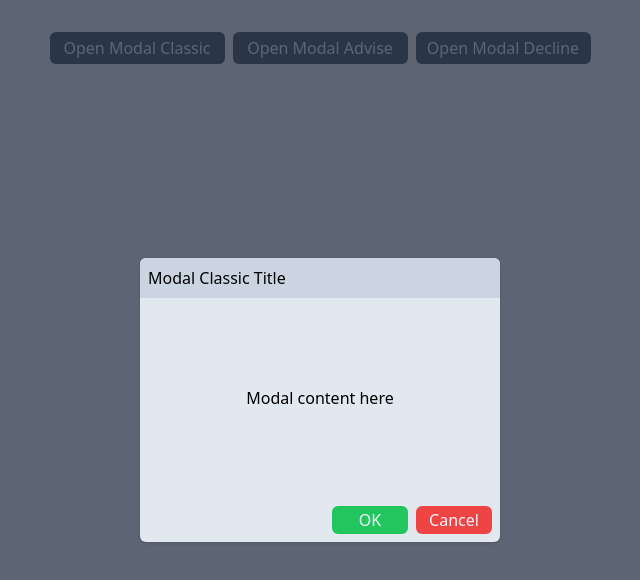
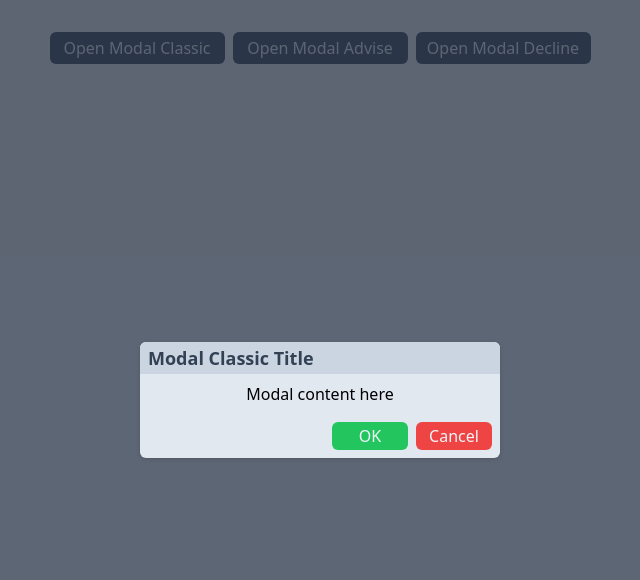
Before and after one commit to ThiagoDaurizio/CompositionPattern, a Next.js app: page / in a window 1280 px wide. Both pictures are taken after a click on the button "Open Modal Classic". Shown: the top 580 px of the page, without its empty margins (320-960 px from the left). Built offline with nearby package versions, Linux system fonts and the light colour scheme.

Commit message:
feature: implant modals composition 100%

```diff
--- a/src/app/page.tsx
+++ b/src/app/page.tsx
@@ -75,6 +75,8 @@ export default function Home() {
 
     {isOpenedAdvise &&
       (<Modal.Root>
+        <Modal.Header/>
+
         <ModalContent>
           Modal advise here
         </ModalContent>
@@ -89,9 +91,11 @@ export default function Home() {
 
     {isOpenedDecision &&
       (<Modal.Root>
-        <ModalContent>
+        <Modal.Header/>
+
+        <Modal.Content>
           You is alright of this?
-        </ModalContent>
+        </Modal.Content>
 
         <Modal.Footer>
           <Modal.Action color='success' onClick={handleConfirm}>
--- /dev/null
+++ b/src/components/ModalSetup/index.tsx
@@ -0,0 +1,11 @@
+import React from 'react'
+
+const ModalSetup = () => {
+  return (
+    <div>
+      ...
+    </div>
+  )
+}
+
+export default ModalSetup
--- a/src/compositions/Modal/ModalContent.tsx
+++ b/src/compositions/Modal/ModalContent.tsx
@@ -6,7 +6,7 @@ interface IProps {
 
 const ModalContent = ({children}: IProps) => {
   return (
-    <div className='p-2 min-h-[200px] flex justify-center items-center' >
+    <div className='p-2 flex justify-center items-center' >
       {children}
     </div>
   )
--- a/src/compositions/Modal/ModalHeader.tsx
+++ b/src/compositions/Modal/ModalHeader.tsx
@@ -2,12 +2,12 @@ import React, { ReactNode } from 'react'
 
 
 interface IProps {
-  children: ReactNode
+  children?: ReactNode
 }
 
 const ModalHeader = ({children}: IProps) => {
   return (
-    <div className='p-2 bg-slate-300' >
+    <div className='px-2 flex items-center bg-slate-300 h-8' >
       {children}
     </div>
   )
--- a/src/compositions/Modal/components/ModalTitle.tsx
+++ b/src/compositions/Modal/components/ModalTitle.tsx
@@ -9,7 +9,7 @@ const ModalTitle = ({
 }: IProps) => {
 
   return (
-    <p>{children}</p>
+    <p className='font-semibold text-lg text-slate-700'>{children}</p>
   )
 }
 
```
Also changed, not shown: src/components/NotificationsSetup/index.tsx (added).
